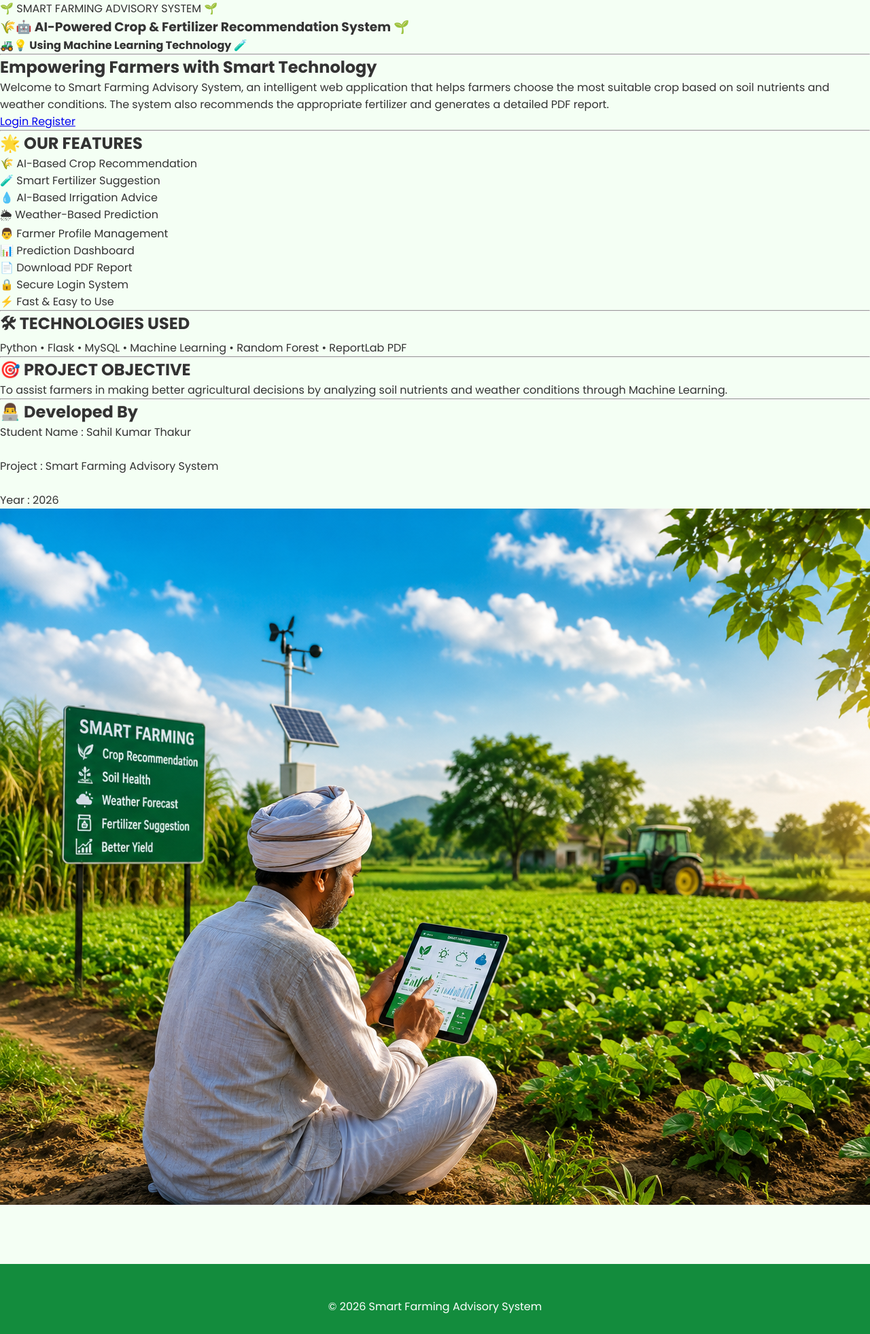
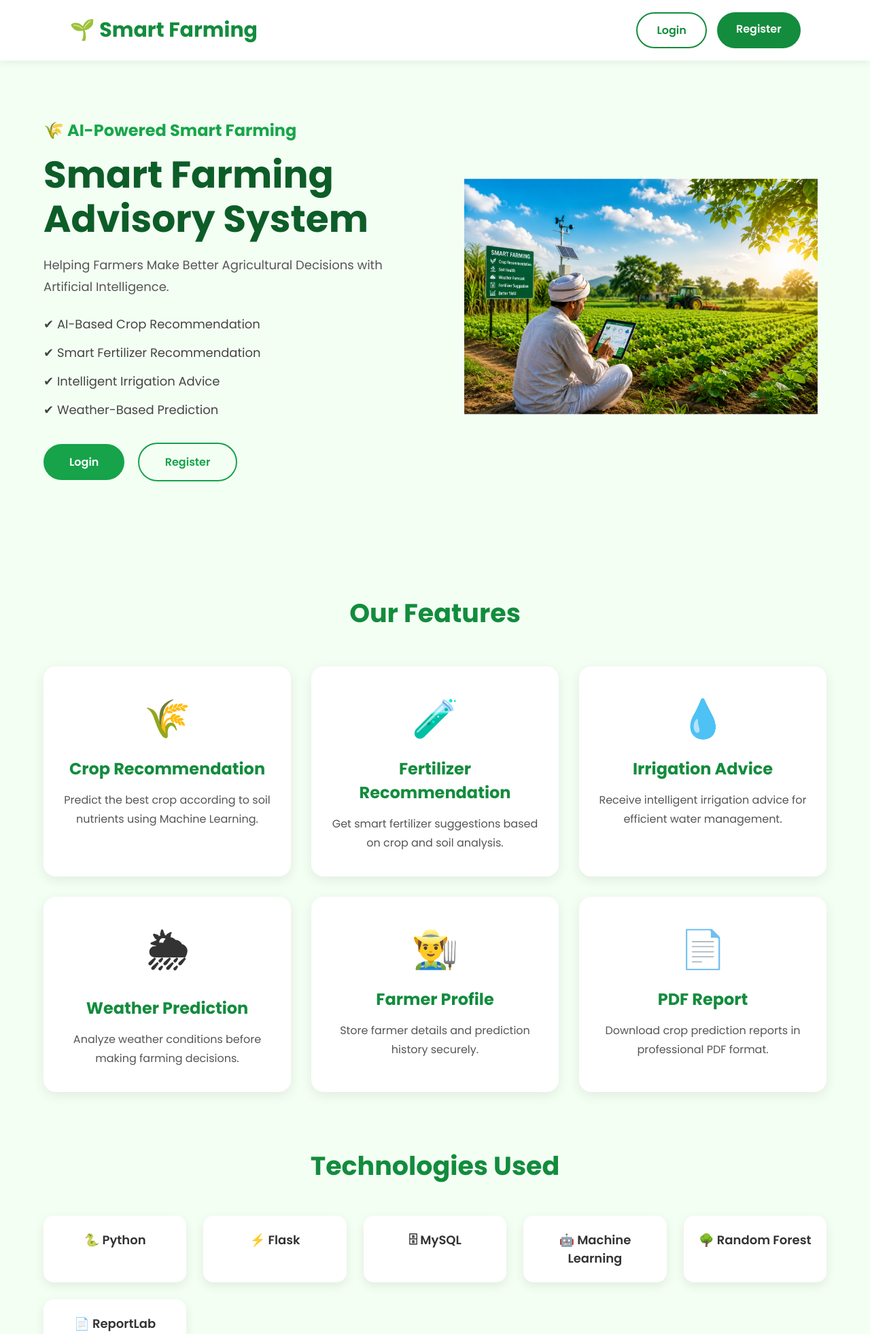
Before and after one commit to sahilthakur4528-cyber/Smart-Farming-System, a Flask app: page / in a window 1280 px wide; the page is wider, and only the part inside the window is pictured. Shown: the top 1962 px of that part at 68% size. Run offline with Flask 3, Linux system fonts and the light colour scheme; parts of the project's set-up code (start-up, migrations or seed data) failed here and were passed over.

Commit message:
Update home.html

```diff
--- a/templates/home.html
+++ b/templates/home.html
@@ -1,6 +1,9 @@
 <!DOCTYPE html>
-<html>
+<html lang="en">
 <head>
+
+    <meta charset="UTF-8">
+    <meta name="viewport" content="width=device-width, initial-scale=1.0">
 
     <title>Smart Farming Advisory System</title>
 
@@ -11,118 +14,261 @@
 
 <body>
 
-<div class="container">
+<!-- ================= NAVBAR ================= -->
 
-    <div class="left">
+<nav>
 
-        <div class="title">
+    <div class="logo">
 
-    🌱 SMART FARMING ADVISORY SYSTEM 🌱
+        🌱 Smart Farming
 
     </div>
 
-        <h3>
-            🌾🤖 AI-Powered Crop & Fertilizer Recommendation System 🌱
+    <div class="nav-links">
 
-        </h3>
+        <a href="/login" class="login-btn">Login</a>
 
-        <h4>
-            🚜💡 Using Machine Learning Technology 🧪
-        </h4>
+        <a href="/register" class="register-btn">Register</a>
 
-        <hr>
+    </div>
 
-        <h2>Empowering Farmers with Smart Technology</h2>
+</nav>
+
+<!-- ================= HERO SECTION ================= -->
+
+<section class="hero">
+
+    <div class="hero-text">
+
+        <h3>🌾 AI-Powered Smart Farming</h3>
+
+        <h1>Smart Farming Advisory System</h1>
 
         <p>
-            Welcome to Smart Farming Advisory System,
-            an intelligent web application that helps
-            farmers choose the most suitable crop based
-            on soil nutrients and weather conditions.
-            The system also recommends the appropriate
-            fertilizer and generates a detailed PDF report.
+
+            Helping Farmers Make Better Agricultural
+            Decisions with Artificial Intelligence.
+
         </p>
 
-        <div class="buttons">
+        <ul>
 
-            <a href="/login" class="btn">
+            <li>✔ AI-Based Crop Recommendation</li>
+
+            <li>✔ Smart Fertilizer Recommendation</li>
+
+            <li>✔ Intelligent Irrigation Advice</li>
+
+            <li>✔ Weather-Based Prediction</li>
+
+        </ul>
+
+        <div class="hero-buttons">
+
+            <a href="/login" class="btn-green">
+
                 Login
+
             </a>
 
-            <a href="/register" class="btn">
+            <a href="/register" class="btn-outline">
+
                 Register
+
             </a>
 
         </div>
 
-        <hr>
+    </div>
 
-        <h2>🌟 OUR FEATURES</h2>
+    <div class="hero-image">
 
-        <ul>
+        <img src="{{ url_for('static', filename='images/image.png') }}" alt="Smart Farming">
 
-            <li>🌾 AI-Based Crop Recommendation</li>
-<li>🧪 Smart Fertilizer Suggestion</li>
-<li>💧 AI-Based Irrigation Advice</li>
-<li>🌦 Weather-Based Prediction</li>
-<li>👨 Farmer Profile Management</li>
-<li>📊 Prediction Dashboard</li>
-<li>📄 Download PDF Report</li>
-<li>🔒 Secure Login System</li>
-<li>⚡ Fast & Easy to Use</li>
+    </div>
 
-        </ul>
+</section>
 
-        <hr>
+<!-- ================= FEATURES ================= -->
 
-        <h2>🛠 TECHNOLOGIES USED</h2>
+<section class="features">
 
-        <p>
-            Python • Flask • MySQL • Machine Learning •
-            Random Forest • ReportLab PDF
-        </p>
+    <h2>Our Features</h2>
 
-        <hr>
+    <div class="card-container">
 
-        <h2>🎯 PROJECT OBJECTIVE</h2>
+        <div class="card">
 
-        <p>
-            To assist farmers in making better agricultural
-            decisions by analyzing soil nutrients and
-            weather conditions through Machine Learning.
-        </p>
+            <h1>🌾</h1>
 
-        <hr>
-
-        <h2>👨‍💻 Developed By</h2>
+            <h3>Crop Recommendation</h3>
 
             <p>
 
-            Student Name : Sahil Kumar Thakur
-
-            <br><br>
-
-            Project : Smart Farming Advisory System
-
-            <br><br>
-
-            Year : 2026
+                Predict the best crop according to soil
+                nutrients using Machine Learning.
 
             </p>
 
         </div>
 
-    <div class="right">
+        <div class="card">
 
-        <img src="{{ url_for('static', filename='images/image.png') }}" alt="Farming Image">
+            <h1>🧪</h1>
+
+            <h3>Fertilizer Recommendation</h3>
+
+            <p>
+
+                Get smart fertilizer suggestions based on
+                crop and soil analysis.
+
+            </p>
+
+        </div>
+
+        <div class="card">
+
+            <h1>💧</h1>
+
+            <h3>Irrigation Advice</h3>
+
+            <p>
+
+                Receive intelligent irrigation advice for
+                efficient water management.
+
+            </p>
+
+        </div>
+
+        <div class="card">
+
+            <h1>🌦</h1>
+
+            <h3>Weather Prediction</h3>
+
+            <p>
+
+                Analyze weather conditions before making
+                farming decisions.
+
+            </p>
+
+        </div>
+
+        <div class="card">
+
+            <h1>👨‍🌾</h1>
+
+            <h3>Farmer Profile</h3>
+
+            <p>
+
+                Store farmer details and prediction
+                history securely.
+
+            </p>
+
+        </div>
+
+        <div class="card">
+
+            <h1>📄</h1>
+
+            <h3>PDF Report</h3>
+
+            <p>
+
+                Download crop prediction reports in
+                professional PDF format.
+
+            </p>
 
         </div>
 
     </div>
 
+</section>
+
+<!-- ================= TECHNOLOGIES ================= -->
+
+<section class="technology">
+
+    <h2>Technologies Used</h2>
+
+    <div class="tech-box">
+
+        <div>🐍 Python</div>
+
+        <div>⚡ Flask</div>
+
+        <div>🗄 MySQL</div>
+
+        <div>🤖 Machine Learning</div>
+
+        <div>🌳 Random Forest</div>
+
+        <div>📄 ReportLab</div>
+
+    </div>
+
+</section>
+
+<!-- ================= ABOUT ================= -->
+
+<section class="about">
+
+    <h2>About Project</h2>
+
+    <p>
+
+        Smart Farming Advisory System is an AI-powered web
+        application developed to help farmers choose the
+        most suitable crop, recommend fertilizers,
+        provide irrigation advice, and generate PDF
+        reports using Machine Learning.
+
+    </p>
+
+</section>
+
+<!-- ================= FOOTER ================= -->
+
 <footer>
 
-© 2026 Smart Farming Advisory System
+    <h2>
+
+        🌱 Smart Farming Advisory System
+
+    </h2>
+
+    <p>
+
+        Empowering Farmers with Smart Technology
+
+    </p>
+
+    <p>
+
+        © 2026 Smart Farming Advisory System.
+        All Rights Reserved.
+
+    </p>
+
+    <br>
+
+    <h3>
+
+        Designed & Developed by
+
+    </h3>
+
+    <p>
+
+        Sahil Kumar Thakur
+
+    </p>
 
 </footer>
 
```
Lines whose indentation alone changed are shown as unchanged.
